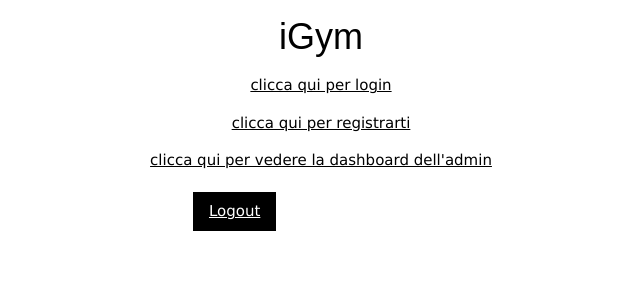
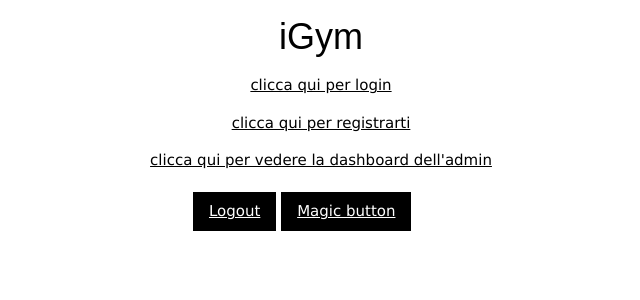
Before and after one commit to Gotti27/Progetto-DB, a Flask app: page / in a window 1280 px wide. Shown: the top 300 px of the page, without its empty margins (319-959 px from the left). Run offline with Flask 2, Linux system fonts and the light colour scheme.

Commit message:
magic button added

```diff
--- a/templates/home.html
+++ b/templates/home.html
@@ -17,6 +17,8 @@
     <button class="w3-button w3-black" style="margin-top:5px; margin-left:40%">
         <a href="{{url_for('logout')}}">Logout</a>
     </button>
-
+    <button class="w3-button w3-black" style="margin-top:5px;">
+        <a href="https://youtu.be/dQw4w9WgXcQ">Magic button</a>
+    </button>
 </body>
 </html>
```
